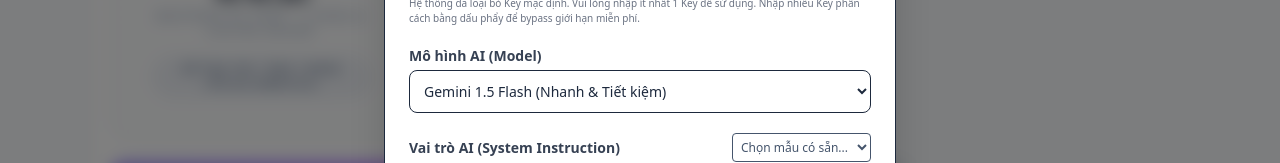
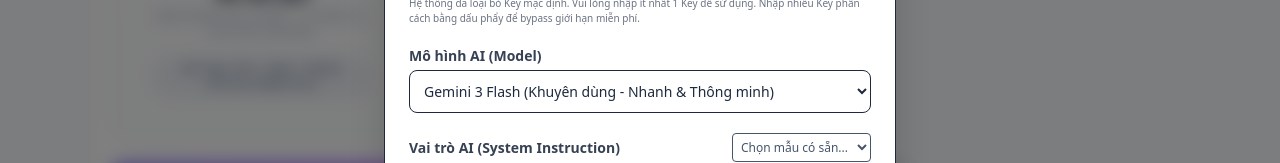
Before and after one commit to tranhoait123/anki-mcq-export, a React (Vite) app: page / in a window 1280 px wide. Both pictures are taken after a click on the button 1184 px from the left and 38 px from the top of the page. Shown: the part 283-446 px from the top of the page. Built offline with nearby package versions, Linux system fonts and the light colour scheme.

Commit message:
fix: restore gemini-3 models and enhance medical prompt detail

```diff
--- a/src/App.tsx
+++ b/src/App.tsx
@@ -34,7 +34,7 @@ const App: React.FC = () => {
   const [showSettings, setShowSettings] = useState(false);
   const [settings, setSettings] = useState<AppSettings>({
     apiKey: '',
-    model: 'gemini-1.5-flash',
+    model: 'gemini-3-flash',
     customPrompt: ''
   });
 
--- a/src/core/brain.ts
+++ b/src/core/brain.ts
@@ -200,7 +200,7 @@ const checkDuplicate = (newQ: string, existingQuestions: any[]): { isDup: boolea
   return { isDup: false };
 };
 
-const getModelConfig = (apiKey: string, systemInstruction: string, schema?: any, modelName: string = 'gemini-1.5-flash') => {
+const getModelConfig = (apiKey: string, systemInstruction: string, schema?: any, modelName: string = 'gemini-3-flash') => {
   return {
     model: modelName,
     config: {
--- a/src/ui/SettingsModal.tsx
+++ b/src/ui/SettingsModal.tsx
@@ -55,9 +55,10 @@ const SettingsModal: React.FC<SettingsModalProps> = ({ show, onClose, settings,
                             onChange={e => setSettings({ ...settings, model: e.target.value })}
                             className="w-full border rounded-lg p-2.5 text-sm focus:ring-2 focus:ring-indigo-500 outline-none bg-white dark:bg-slate-800 dark:border-slate-700 dark:text-white"
                         >
-                            <option value="gemini-1.5-flash">Gemini 1.5 Flash (Nhanh & Tiết kiệm)</option>
-                            <option value="gemini-1.5-pro">Gemini 1.5 Pro (Thông minh nhất - Tư duy Y khoa sâu)</option>
-                            <option value="gemini-2.0-flash-exp">Gemini 2.0 Flash (Thế hệ mới - Cực nhanh)</option>
+                            <option value="gemini-3-flash">Gemini 3 Flash (Khuyên dùng - Nhanh & Thông minh)</option>
+                            <option value="gemini-3-pro">Gemini 3 Pro (Mạnh nhất - Tư duy Y khoa sâu)</option>
+                            <option value="gemini-2.5-pro">Gemini 2.5 Pro (Ổn định - Tương thích cao)</option>
+                            <option value="gemini-2.0-flash">Gemini 2.0 Flash (Cực nhanh)</option>
                         </select>
                     </div>
 
```
Also changed, not shown: 1 other file (tests, documents, lock files or other folders).
